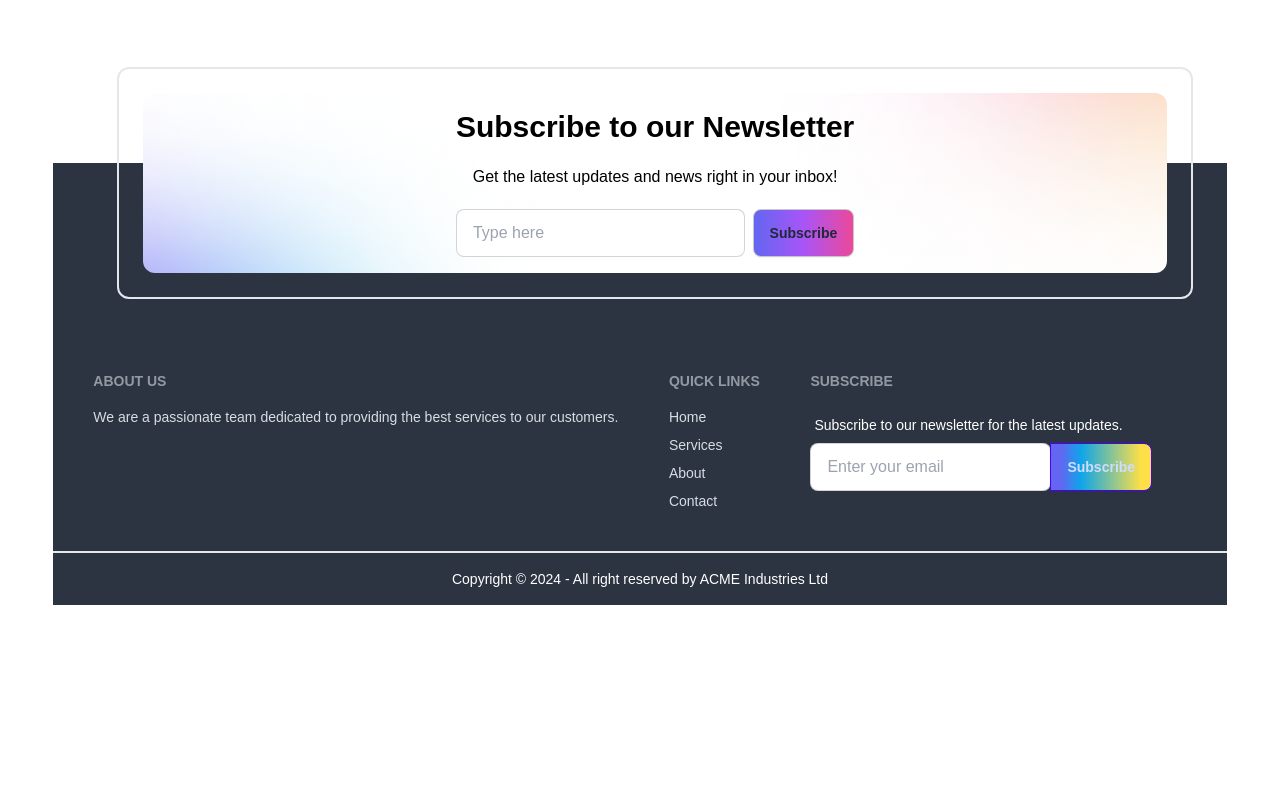
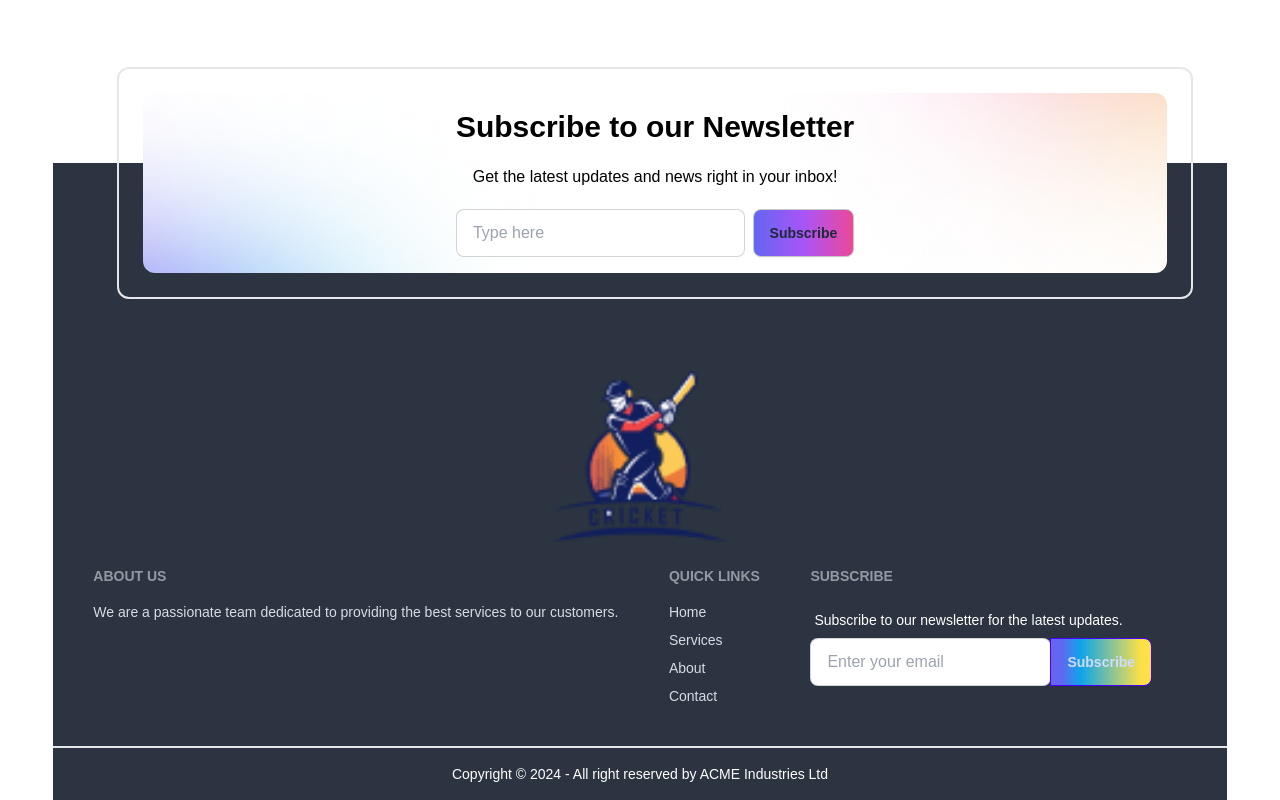
Before and after one commit to sbsajibsx/buy-players, a React (Vite) app: page / in a window 1280 px wide. Shown: the part 3965-4765 px from the top of the page. Before the commit the page ends 4570 px from the top, so only its background shows below. Built offline with nearby package versions, Linux system fonts and the light colour scheme.

Commit message:
final look

```diff
--- a/src/components/Footer/Footer.jsx
+++ b/src/components/Footer/Footer.jsx
@@ -1,3 +1,4 @@
+import logo from "../../assets/logo.png";
 import footerBg from "../../assets/bg-shadow.png";
 const Footer = () => {
   return (
@@ -23,19 +24,29 @@ const Footer = () => {
                   Get the latest updates and news right in your inbox!
                 </p>
                 <div className="md:flex">
-                <input type="text" placeholder="Type here" className="input input-bordered w-full max-w-xs" />
-                <button className="btn btn-active bg-gradient-to-r from-indigo-500 via-purple-500 to-pink-500 ml-2">Subscribe</button>
+                  <input
+                    type="text"
+                    placeholder="Type here"
+                    className="input input-bordered w-full max-w-xs"
+                  />
+                  <button className="btn btn-active bg-gradient-to-r from-indigo-500 via-purple-500 to-pink-500 ml-2">
+                    Subscribe
+                  </button>
                 </div>
               </div>
             </div>
           </div>
         </div>
-        <footer className="footer bg-neutral text-neutral-content p-10 md:pt-52 border-b-2">
+        <footer className=" bg-neutral text-neutral-content p-10 md:pt-52 border-b-2">
+          <div className="flex justify-center mb-6">
+            <img className="w-44" src={logo} alt="" />
+          </div>
+          <div className="footer">
             <nav>
               <h6 className="footer-title">About Us</h6>
               <p>
-              We are a passionate team dedicated to providing the best services
-              to our customers.
+                We are a passionate team dedicated to providing the best
+                services to our customers.
               </p>
             </nav>
             <nav>
@@ -65,7 +76,7 @@ const Footer = () => {
                 </div>
               </fieldset>
             </form>
-
+          </div>
         </footer>
 
         <footer className="footer footer-center bg-neutral text-base-content p-4">
```
Lines whose indentation alone changed are shown as unchanged.
